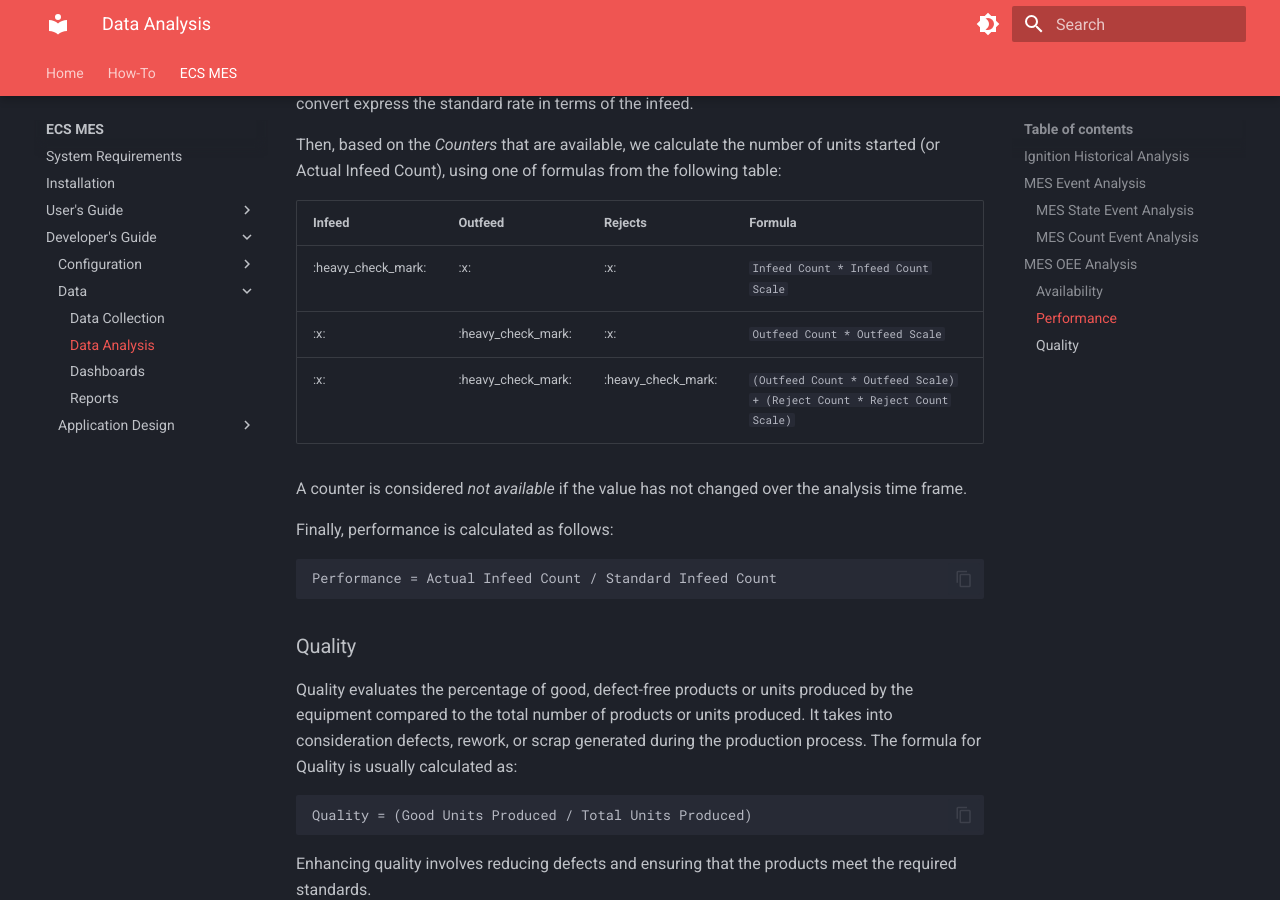
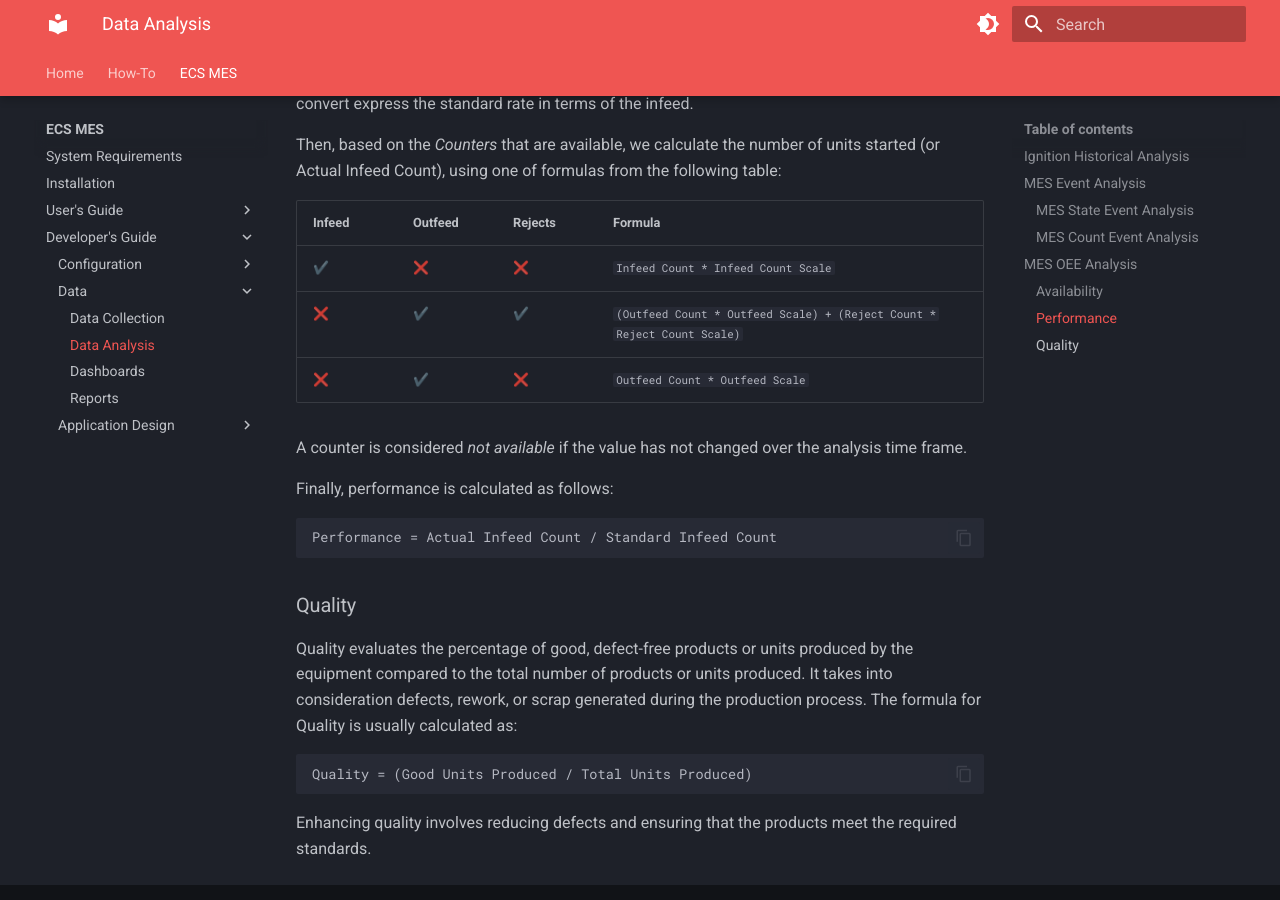
Before and after one commit to millert381/millert381.github.io, an MkDocs documentation site: the page built from docs/ecs-mes/developers-guide/data/data-analysis.md, in a window 1280 px wide and 900 px high, scrolled down 1672 px. Built offline with MkDocs 1.6.1 and Material for MkDocs 9.7.7, drawn with Linux system fonts in a browser that asks for light colours; some of the changed lines change nothing that is shown.

Commit message:
fixed basic emoji usage

```diff
--- a/docs/ecs-mes/developers-guide/data/data-analysis.md
+++ b/docs/ecs-mes/developers-guide/data/data-analysis.md
@@ -52,9 +52,9 @@ Then, based on the *Counters* that are available, we calculate the number of uni
 
 | Infeed | Outfeed | Rejects | Formula |
 | ------ | ------- | ------- | ----------------------------- |
-| :heavy_check_mark: | :x: | :x: | `Infeed Count * Infeed Count Scale` |
-| :x: | :heavy_check_mark: | :x: | `Outfeed Count * Outfeed Scale` |
-| :x: | :heavy_check_mark: | :heavy_check_mark: | `(Outfeed Count * Outfeed Scale) + (Reject Count * Reject Count Scale)` |
+| ✔️     | ❌     | ❌     | `Infeed Count * Infeed Count Scale` |
+| ❌     | ✔️     | ✔️     | `(Outfeed Count * Outfeed Scale) + (Reject Count * Reject Count Scale)` |
+| ❌     | ✔️     | ❌     | `Outfeed Count * Outfeed Scale` |
 
 A counter is considered *not available* if the value has not changed over the analysis time frame.
 
--- a/mkdocs.yml
+++ b/mkdocs.yml
@@ -76,3 +76,9 @@ theme:
 
 extra_css:
   - stylesheets/extra.css
+
+markdown_extensions:
+  - attr_list
+  - pymdownx.emoji:
+      emoji_index: !!python/name:material.extensions.emoji.twemoji
+      emoji_generator: !!python/name:material.extensions.emoji.to_svg
```
